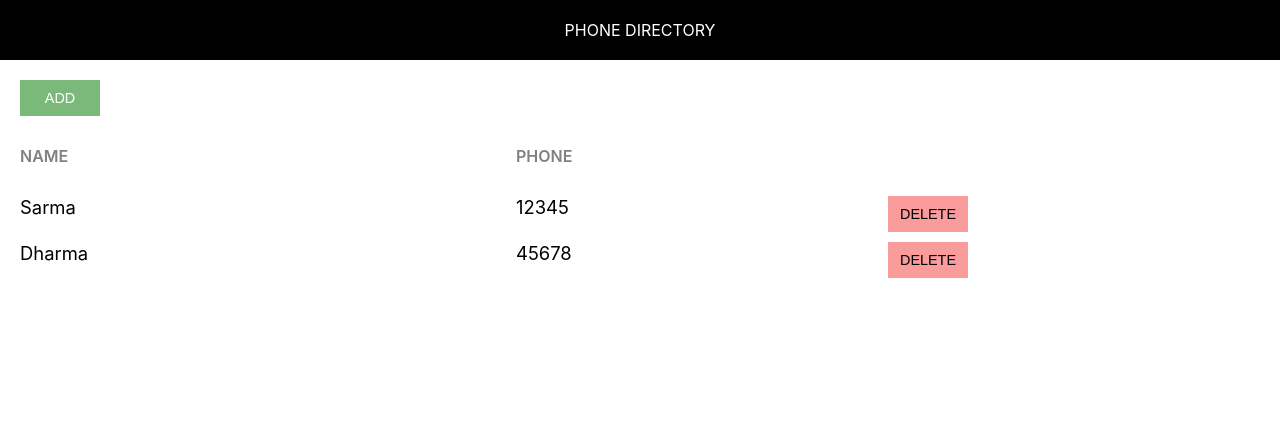
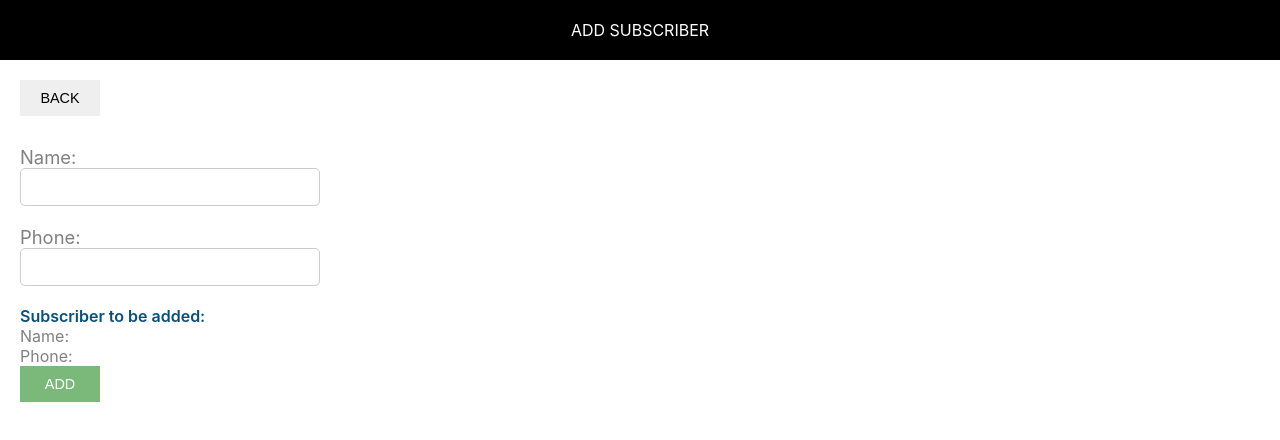
Before and after one commit to sarma-akondi/phone-directory, a React (Create React App) app: page /add in a window 1280 px wide. Shown: the top 440 px of the page. Built offline with nearby package versions, Linux system fonts and the light colour scheme.

Commit message:
Added routing for Add Subscriber page and Show Subscribers page

```diff
--- a/package.json
+++ b/package.json
@@ -8,6 +8,7 @@
     "@testing-library/user-event": "^7.2.1",
     "react": "^16.13.1",
     "react-dom": "^16.13.1",
+    "react-router-dom": "^5.2.0",
     "react-scripts": "3.4.3"
   },
   "scripts": {
--- a/src/AddSubscriber.js
+++ b/src/AddSubscriber.js
@@ -1,6 +1,7 @@
 import React, { Component } from 'react';
 import Header from './Header';
 import './AddSubscriber.css';
+import {Link} from 'react-router-dom';
 
 class AddSubscriber extends Component {
 
@@ -23,6 +24,7 @@
         e.preventDefault();
         this.props.addSubscriberHandler(this.state);
         this.setState({id: 0, name: '', phone: ''});
+        this.props.history.push("/");
     }
 
     render() {
@@ -31,7 +33,7 @@
             <div>
                 <Header heading="Add Subscriber" />
                 <div className="component-body-container">
-                    <button className="custom-btn">Back</button>
+                    <Link to="/"><button className="custom-btn">Back</button></Link>
                     <form className="subscriber-form" onSubmit={this.onFormSubmitted.bind(this)}>
                         <label htmlFor="name" className="label-control">Name: </label><br />
                         <input id="name" type="text" className="input-control" name="name" onChange={this.inputChangedHandler}></input><br /><br />
--- a/src/PhoneDirectory.js
+++ b/src/PhoneDirectory.js
@@ -1,6 +1,7 @@
 import React, { Component } from 'react';
 import AddSubscriber from './AddSubscriber';
 import ShowSubscribers from './ShowSubscribers';
+import { BrowserRouter as Router, Route } from 'react-router-dom';
 
 class PhoneDirectory extends Component {
 
@@ -22,7 +23,7 @@
 
     addSubscriberHandler = (newSubscriber) => {
         let subscribersList = this.state.subscribersList;
-        if(subscribersList.length > 0){
+        if (subscribersList.length > 0) {
             newSubscriber.id = subscribersList[subscribersList.length - 1].id + 1;
         }
         else {
@@ -30,13 +31,17 @@
         }
 
         subscribersList.push(newSubscriber);
-        this.setState({subscribersList: subscribersList});
+        this.setState({ subscribersList: subscribersList });
     }
 
     render() {
         return (
-            // <AddSubscriber addSubscriberHandler={this.addSubscriberHandler}/>
-            <ShowSubscribers subscribersList={this.state.subscribersList}/>
+            <Router>
+                <div className="main-container">
+                    <Route exact path='/' render={(props) => <ShowSubscribers {...props} subscribersList={this.state.subscribersList} />} />
+                    <Route exact path='/add' render={({history},props) => <AddSubscriber history={history} {...props} addSubscriberHandler={this.addSubscriberHandler} />} />
+                </div>
+            </Router>
         )
     }
 }
--- a/src/ShowSubscribers.js
+++ b/src/ShowSubscribers.js
@@ -1,6 +1,7 @@
 import React, { Component } from 'react';
 import Header from "./Header";
 import './ShowSubscribers.css';
+import {Link} from 'react-router-dom';
 
 
 // let subscribers = [
@@ -24,7 +25,7 @@
          <div>
             <Header heading="Phone Directory" />
             <div className="component-body-container">
-               <button className="custom-btn add-btn">Add</button>
+               <Link to="/add"><button className="custom-btn add-btn">Add</button></Link>
 
                <div className="grid-container heading-container">
                   <span className="grid-item name-heading">Name</span>
```
Also changed, not shown: 1 other file (tests, documents, lock files or other folders).
